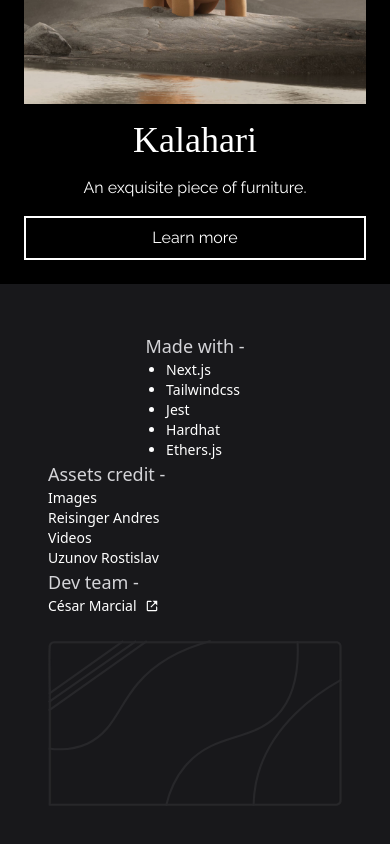
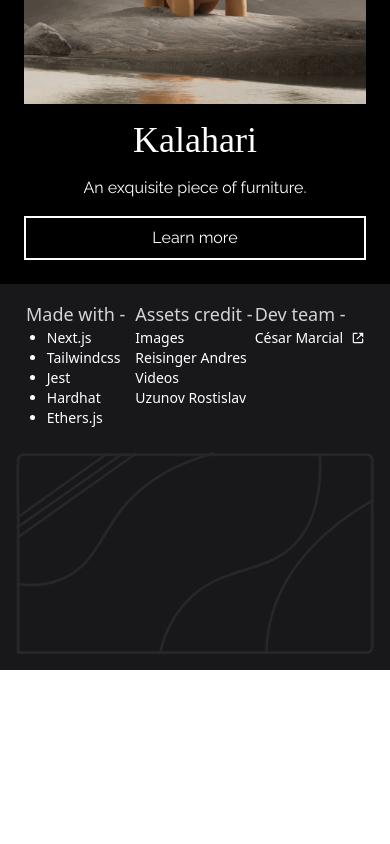
Before and after one commit to mar-cial/polyfill-furniture, a Next.js app: page / in a window 390 px wide. Shown: the part 2282-3126 px from the top of the page. After the commit the page ends 2952 px from the top, so only its background shows below. Built offline with nearby package versions, Linux system fonts and the light colour scheme; a web font is replaced by a local one.

Commit message:
improved footer styling

```diff
--- a/components/Footer.tsx
+++ b/components/Footer.tsx
@@ -32,8 +32,8 @@ const Footer = () => {
   ];
 
   return (
-    <div className="text-sm bg-zinc-900 min-h-[40vh] p-12 grid md:grid-cols-2 gap-6">
-      <div className="grid md:grid-cols-3">
+    <div className="text-sm bg-zinc-900 min-h-[40vh] p-4 md:p-12 grid md:grid-cols-2 gap-6">
+      <div className="grid grid-cols-3">
         <div className="flex flex-col items-center lg:items-start">
           <h3 className='text-lg text-zinc-300'>Made with -</h3>
           <ul className="pl-4 list-disc">
```
